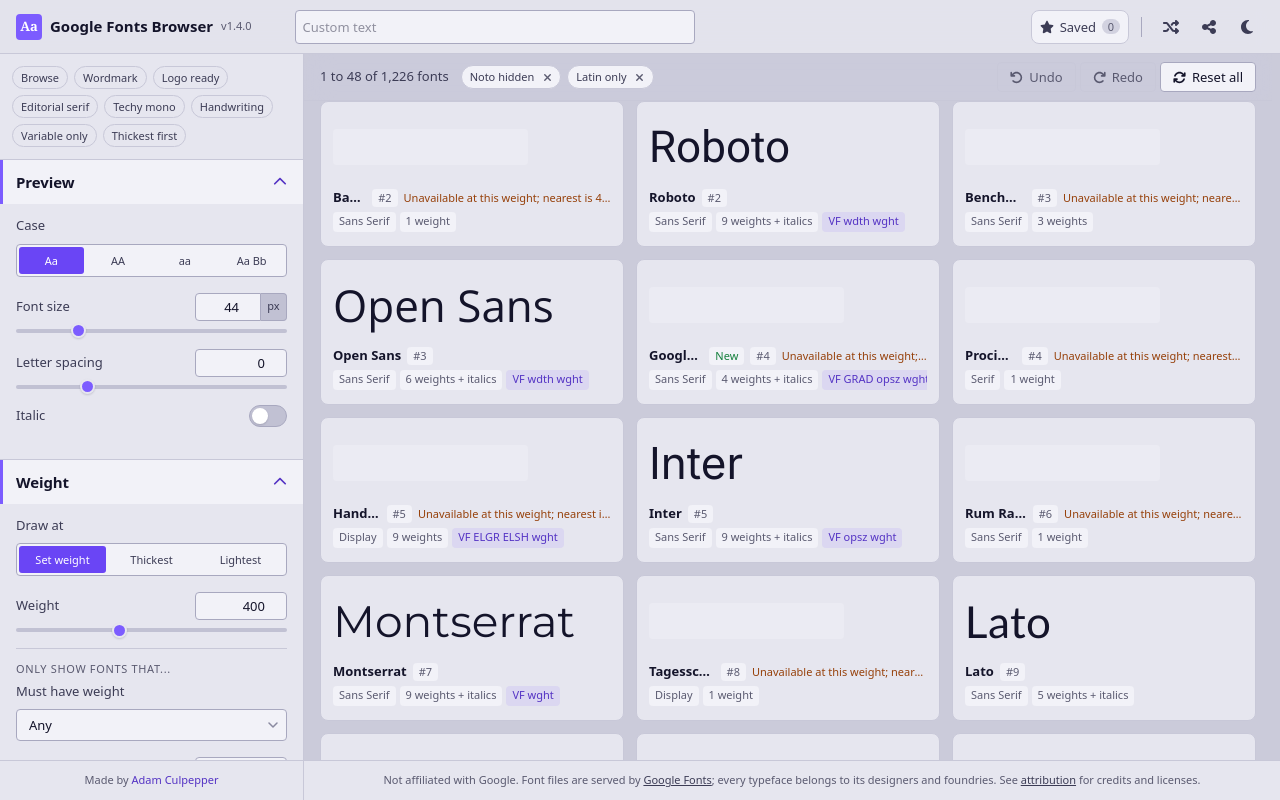
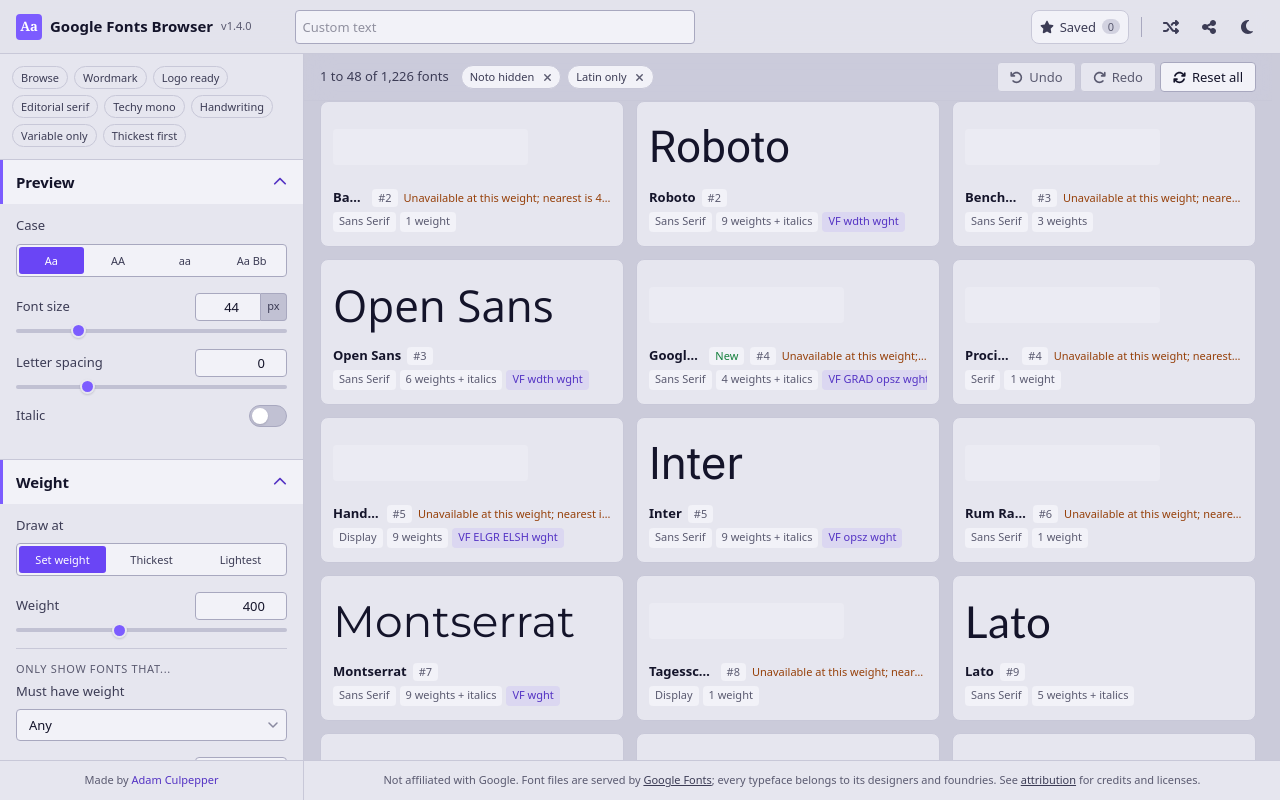
Before and after one commit to adamculpepper/googlefonts, a React (Vite) app: page / in a window 1280 px wide. Built offline with nearby package versions, Linux system fonts and the light colour scheme; a web font is replaced by a local one.

Commit message:
Disabled undo and redo keep their surface instead of reading as ghosts

```diff
--- a/src/components/ResultsBar/ResultsBar.css
+++ b/src/components/ResultsBar/ResultsBar.css
@@ -62,10 +62,13 @@
     border-color: var(--border-strong);
   }
 
+  /* Disabled keeps its surface. Dropping the background made these read as
+     ghosts beside their filled neighbours even though the label contrast was
+     fine, which is what made them look faded rather than merely inactive. */
   &:disabled {
     color: var(--text-tertiary);
     border-color: var(--border-subtle);
-    background: none;
+    background: var(--bg-surface);
     cursor: default;
   }
 
```
